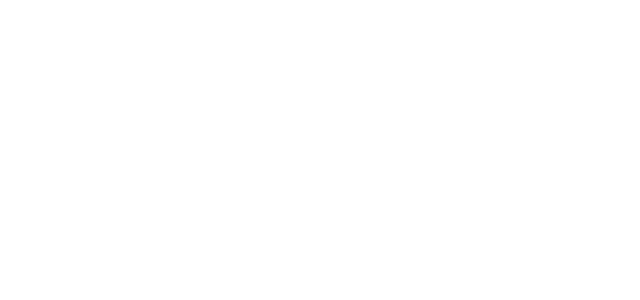
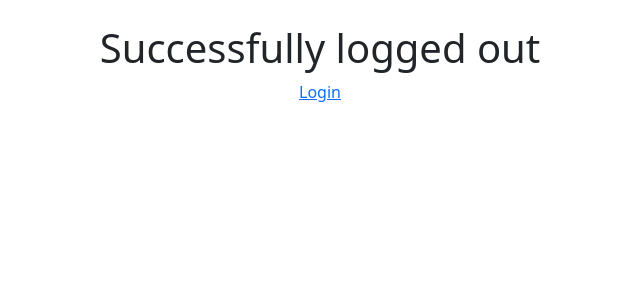
Before and after one commit to yseko789/client, a React (Create React App) app: page /logout in a window 1280 px wide. Before the commit this address had no page. Shown: the top 300 px of the page, without its empty margins (320-960 px from the left). Built offline with nearby package versions, Linux system fonts and the light colour scheme.

Commit message:
added login and logout page query using apollo works

```diff
--- a/src/components/Login.tsx
+++ b/src/components/Login.tsx
@@ -1,7 +1,8 @@
-import React, {useState} from 'react';
+import React, {useState, useEffect} from 'react';
 import {useNavigate} from 'react-router-dom';
 import {Link} from 'react-router-dom';
-import '../../style/auth.css'
+import {useLazyQuery, gql} from '@apollo/client'
+import {LOGIN} from '../graphql/queries'
 
 interface LoginUser{
     email: string,
@@ -15,6 +16,11 @@
     });
     const {email, password} = userData;
 
+    const [login,{error, loading, data}] = useLazyQuery(LOGIN,{
+        variables: {loginUser: userData}
+    })
+
+
     const navigate = useNavigate();
 
     const changeHandler = (e:React.FormEvent<HTMLInputElement>)=>{
@@ -24,14 +30,16 @@
     const submitHandler = async(e:React.FormEvent<HTMLFormElement>)=>{
         e.preventDefault();
         try{
+            const response = await login()
+            if(response.data.login.user._id){
+                console.log(response.data.token)
+                localStorage.setItem('token', response.data.login.token)
+                localStorage.setItem('userId', response.data.login.user._id)
+                navigate('/');
 
-
-            //store the token in local storage
-            // localStorage.setItem('token', userResponse.token);
-            // localStorage.setItem('username', userResponse.username);
-            // localStorage.setItem('userId', userResponse.userId)
-            //redirect to search page
-            navigate('/');
+            }else{
+                throw new Error('error')
+            }
         }catch(error)
         {
             console.log(error);
--- /dev/null
+++ b/src/components/Logout.tsx
@@ -0,0 +1,24 @@
+import {Link} from 'react-router-dom';
+import { useEffect } from 'react';
+
+
+const Logout: React.FC = ()=>{
+
+
+    useEffect(()=>{
+        localStorage.clear();
+    },[]);
+
+    return(
+         <div className = 'screen'>
+            <div className = 'container p-4'>
+                <div className = 'row text-center'>
+                    <h1>Successfully logged out</h1>
+                    <Link to='/login'>Login</Link>
+                </div>
+            </div>
+        </div>
+    )
+}
+
+export default Logout;
--- a/src/components/Nav.tsx
+++ b/src/components/Nav.tsx
@@ -31,7 +31,7 @@
                   <Link className='nav-link' to = '/'>Account</Link>
                 </li>
                 <li>
-                  <Link className='nav-link' to = '/'>Logout</Link>
+                  <Link className='nav-link' to = '/logout'>Logout</Link>
                 </li>
               </ul>
             </div>
--- a/src/graphql/queries.js
+++ b/src/graphql/queries.js
@@ -0,0 +1,13 @@
+import {gql} from '@apollo/client'
+
+export const LOGIN = gql`
+    query Login($loginUser: LoginUser){
+        login(loginUser: $loginUser){
+            user{
+                _id
+                username
+            },
+            token
+        }
+    }
+`;
--- a/src/index.tsx
+++ b/src/index.tsx
@@ -12,6 +12,8 @@
 import SearchPage from './components/SearchPage';
 import CalculatePage from './components/CalculatePage';
 import Register from './components/Register';
+import Login from './components/Login';
+import Logout from './components/Logout';
 
 import {store} from './redux/store'
 
@@ -45,6 +47,8 @@
         <Routes>
           <Route path = '/' element = {<SearchPage/>}/>
           <Route path = '/register' element={<Register/>}/>
+          <Route path = '/login' element = {<Login/>}/>
+          <Route path = '/logout' element={<Logout/>}/>
           <Route path = '/account'/>
           <Route path = '/list'/>
           <Route path = '/subscriptions'/>
```
